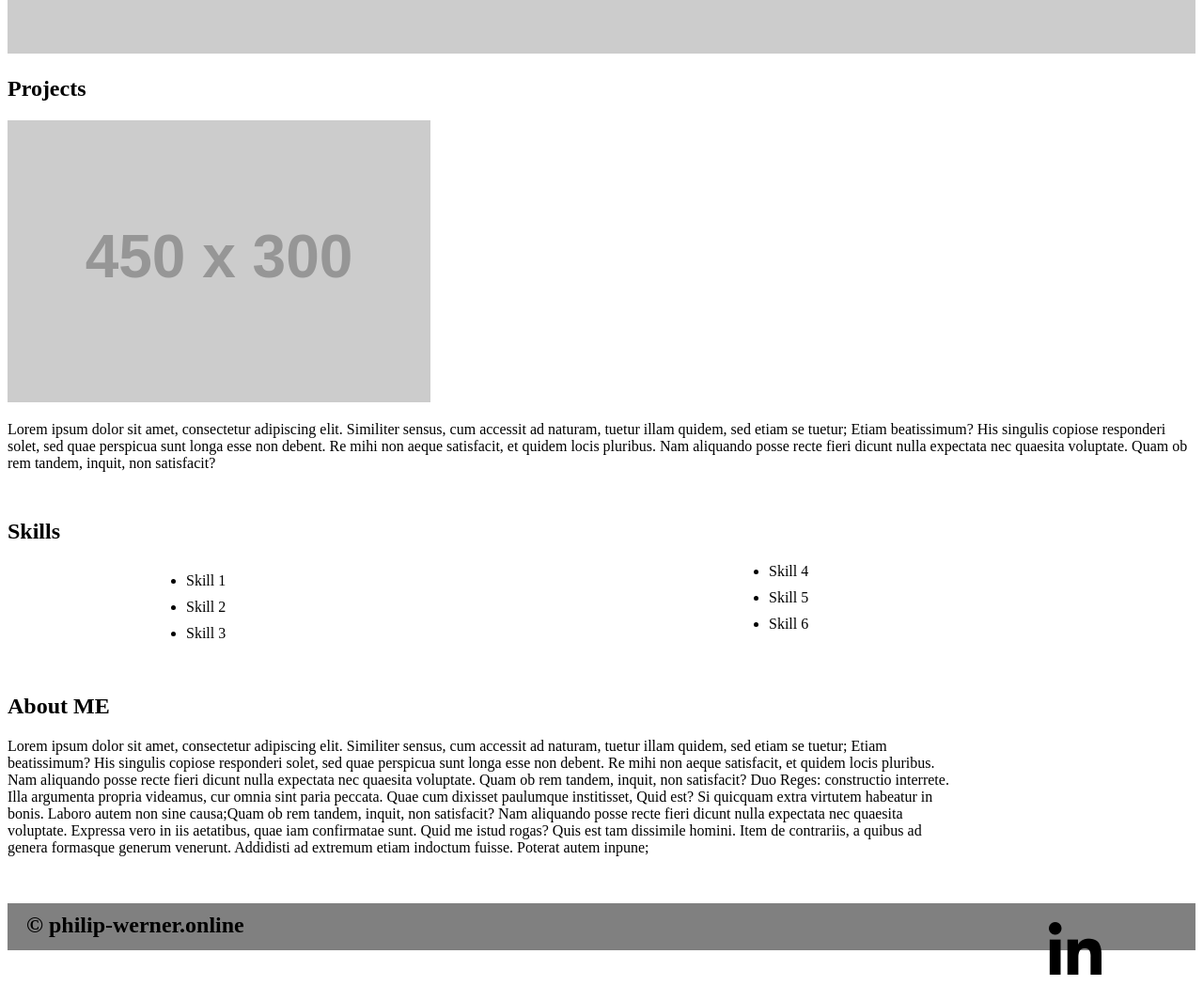
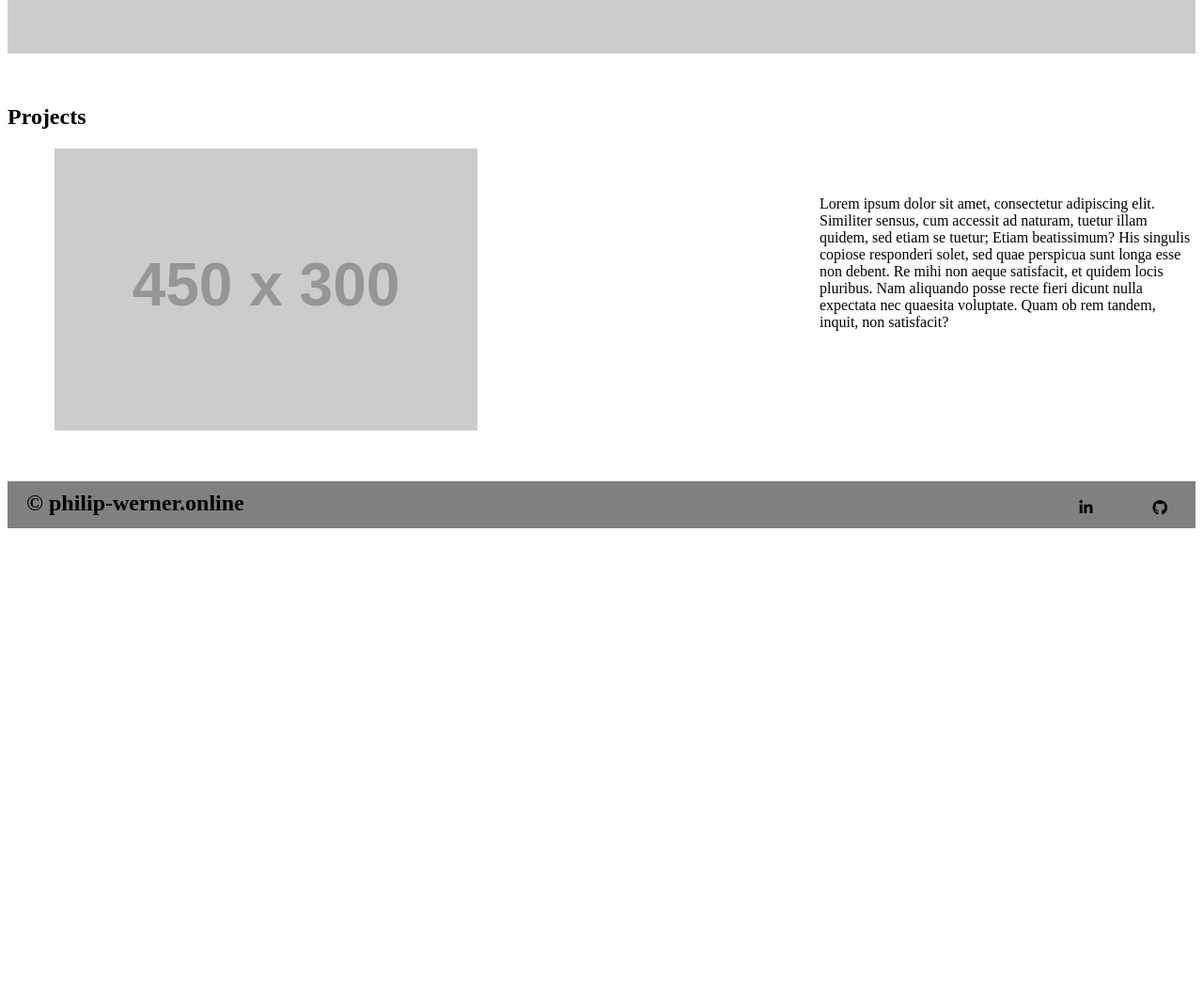
Before and after one commit to philipwerner/Portfolio, a plain HTML site: page index.html in a window 1280 px wide. Shown: the part 680-1745 px from the top of the page at 94% size. After the commit the page ends 1250 px from the top, so only its background shows below. Drawn offline with nearby package versions, Linux system fonts and the light colour scheme; placeholder pictures from the web are drawn by us.

Commit message:
fixed silly css and html issues i created while tired coding

```diff
--- a/index.html
+++ b/index.html
@@ -13,9 +13,9 @@
         <i class="fa fa-bars" aria-hidden="true"></i>
         <h1>Philip Werner</h1>
         <ul>
-          <li><a href=#>Projects</a></li>
-          <li><a href=#>Github</a></li>
-          <li><a href=#>About</a></li>
+          <li class="tab" data-content="projects"><a href=#>Projects</a></li>
+          <li><a href="https://github.com/philipwerner">Github</a></li>
+          <li class="tab" data-content="about"><a href=#>About</a></li>
         </ul>
       </nav>
     </header>
@@ -26,14 +26,15 @@
       </section>
 
 
-    <section id="projects" class="tab-content"
+    <section id="projects" class="tab-content">
       <article class="projects-display">
         <h2>Projects</h2>
         <img src="http://placehold.it/450x300/000000">
         <p>Lorem ipsum dolor sit amet, consectetur adipiscing elit. Similiter sensus, cum accessit ad naturam, tuetur illam quidem, sed etiam se tuetur; Etiam beatissimum? His singulis copiose responderi solet, sed quae perspicua sunt longa esse non debent. Re mihi non aeque satisfacit, et quidem locis pluribus. Nam aliquando posse recte fieri dicunt nulla expectata nec quaesita voluptate. Quam ob rem tandem, inquit, non satisfacit?</p>
       </article>
+    </section>
 
-    <section id="skills" class="tab-content">
+    <section id="about" class="tab-content">
       <article class="skills">
         <h2>Skills</h2>
         <ul>
@@ -45,9 +46,8 @@
           <li>Skill 6</li>
         </ul>
       </article>
-    </section>
 
-    <section id="about" class="tab-content">
+
       <article class="about_me">
         <h2>About ME</h2>
         <p>Lorem ipsum dolor sit amet, consectetur adipiscing elit. Similiter sensus, cum accessit ad naturam, tuetur illam quidem, sed etiam se tuetur; Etiam beatissimum? His singulis copiose responderi solet, sed quae perspicua sunt longa esse non debent. Re mihi non aeque satisfacit, et quidem locis pluribus. Nam aliquando posse recte fieri dicunt nulla expectata nec quaesita voluptate. Quam ob rem tandem, inquit, non satisfacit? Duo Reges: constructio interrete. Illa argumenta propria videamus, cur omnia sint paria peccata. Quae cum dixisset paulumque institisset, Quid est? Si quicquam extra virtutem habeatur in bonis. Laboro autem non sine causa;Quam ob rem tandem, inquit, non satisfacit? Nam aliquando posse recte fieri dicunt nulla expectata nec quaesita voluptate. Expressa vero in iis aetatibus, quae iam confirmatae sunt. Quid me istud rogas? Quis est tam dissimile homini. Item de contrariis, a quibus ad genera formasque generum venerunt. Addidisti ad extremum etiam indoctum fuisse. Poterat autem inpune;</p>
@@ -57,7 +57,10 @@
 
     <footer>
       <h2>&copy philip-werner.online</h2>
-      <i class="fa fa-linkedin" aria-hidden="true"></i>
+      <div class="footer-links">
+        <i class="fa fa-linkedin" aria-hidden="true"></i>
+        <i class="fa fa-github" aria-hidden="true"></i>
+      </div>
     </footer>
     <script src="https://ajax.googleapis.com/ajax/libs/jquery/3.1.1/jquery.min.js"></script>
     <script src="pageView.js"></script>
--- a/pageView.js
+++ b/pageView.js
@@ -3,6 +3,7 @@ var pageView = {};
 pageView.handleMainNav = function() {
   $('.main-nav .tab').on('click', function() {
     var $whereToGo = $(this).attr('data-content');
+    console.log($whereToGo);
     $('.tab-content').hide();
     $('#' + $whereToGo).fadeIn(1000);
   })
--- a/style.css
+++ b/style.css
@@ -35,8 +35,6 @@ h1 {
   margin: 30px 30px;
 }
 
-
-
 /*HERO IMAGE STYLING*/
 .hero {
   clear: both;
@@ -50,20 +48,23 @@ h1 {
 .projects-display {
   display: inline-block;
   width: 100%;
-  height: 300px;
+  max-height: 300px;
   margin: 30px auto;
 }
 
 .projects-display img {
   margin-left: 50px;
+  max-width: 450px;
+  width: 100%;
+
 }
 
 .projects-display p {
-  display: inline-block;
+  display: none;
   float: right;
   max-width: 400px;
   max-height: 200px;
-  margin: 50px 150px;
+  margin: 50px auto;
 }
 
 .skills {
@@ -95,15 +96,21 @@ footer h2 {
   margin: 10px 20px;
   display: inline-block;
 }
-.fa-linkedin {
+.footer-links {
   float: right;
-  font-size: 4em;
-  margin: 20px 100px;
+  display: inline-block;
 }
-
+.footer-links i {
+  margin: 20px 30px;
+}
+@media screen and (min-width: 940px) {
+    .projects-display p {
+      display: inline-block;
+    }
+}
 @media screen and (min-width: 640px) {
-    .fa fa-bars {
-      display: none;
+    .fa-bars {
+      visibility: hidden;
       clear: right;
     }
     .main-nav ul li {
@@ -111,9 +118,12 @@ footer h2 {
       margin: auto 2em;
     }
 
+    .main-nav ul li a {
+      text-decoration: none;
+    }
+
     .main-nav ul {
       display: inline-block;
       float: right;
     }
-
  }
```
